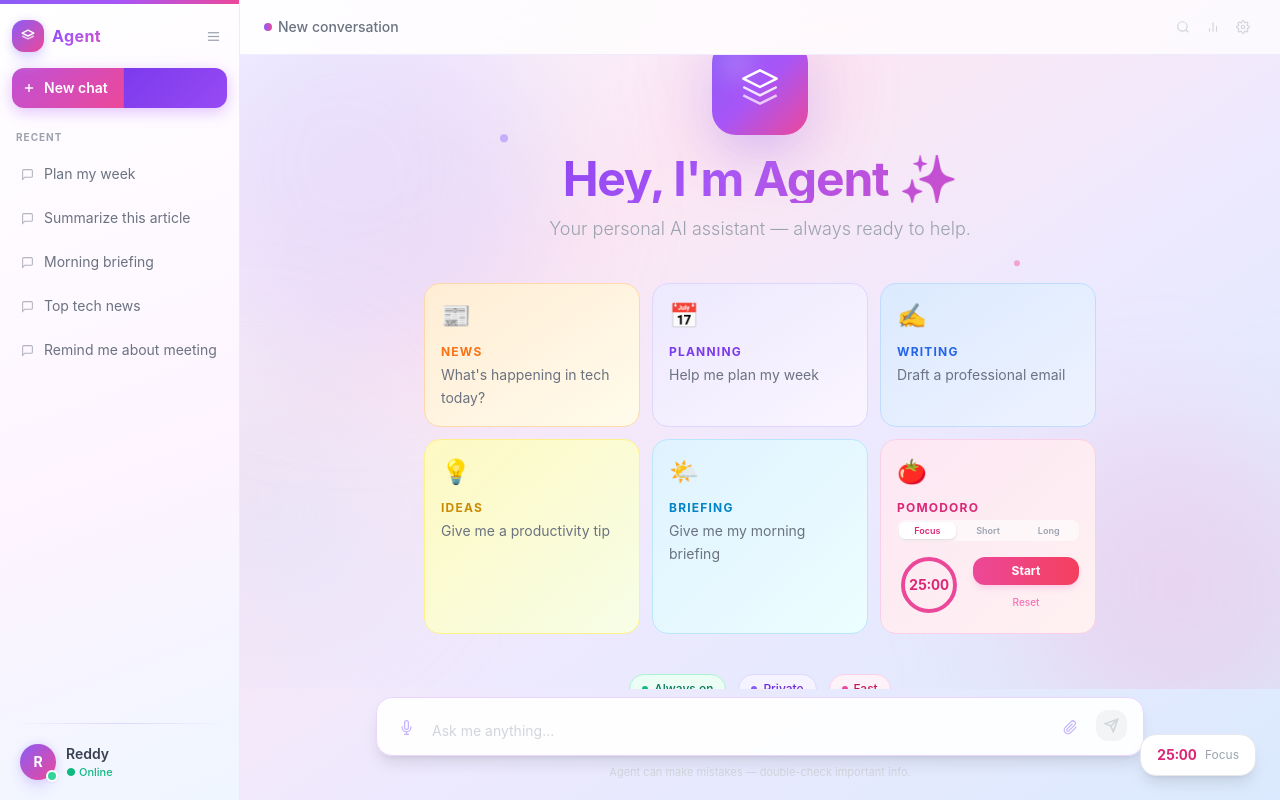
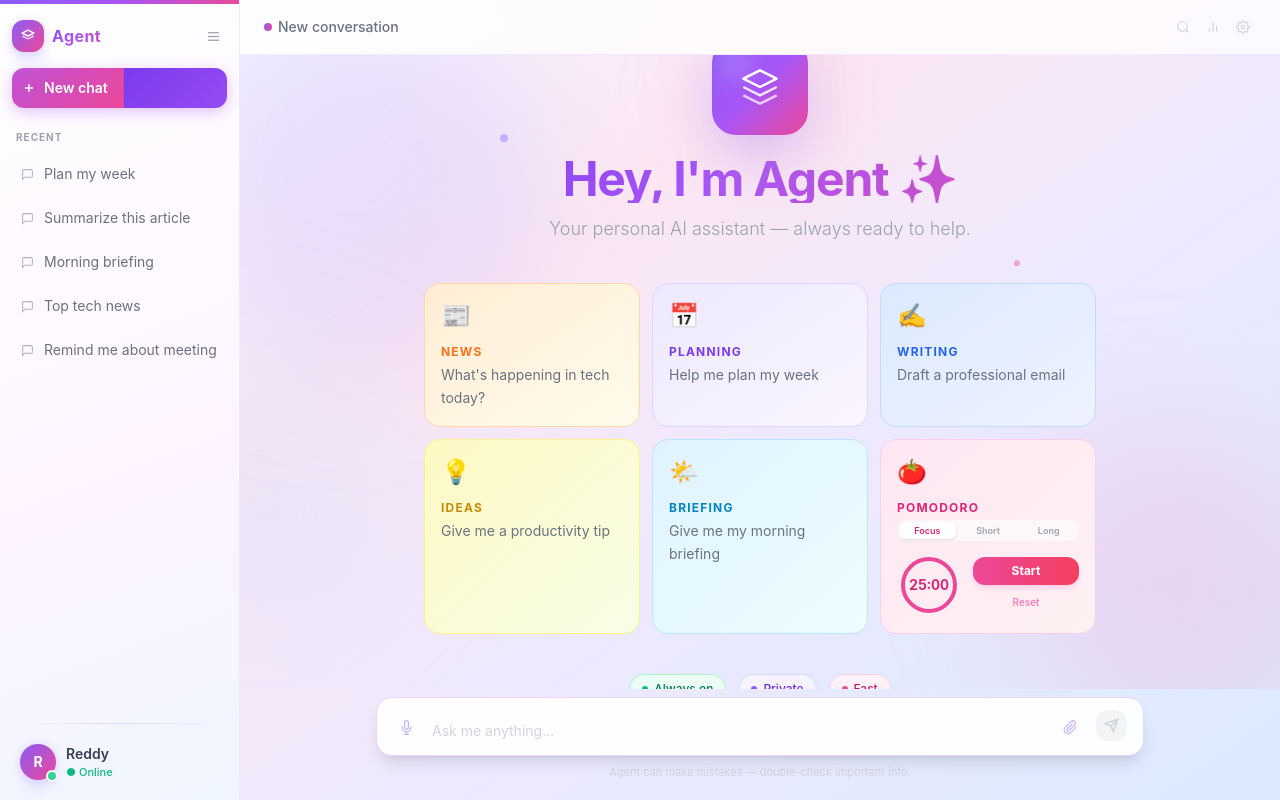
Before and after one commit to Reddy-Chandana-P/agent, a React (Vite) app: page / in a window 1280 px wide. Built offline with nearby package versions, Linux system fonts and the light colour scheme.

Commit message:
Remove floating Pomodoro widget

```diff
--- a/src/App.jsx
+++ b/src/App.jsx
@@ -3,7 +3,6 @@ import Sidebar from "./components/Sidebar";
 import ChatMessage from "./components/ChatMessage";
 import ChatInput from "./components/ChatInput";
 import WelcomeScreen from "./components/WelcomeScreen";
-import PomodoroWidget from "./components/PomodoroWidget";
 
 const MOCK_REPLY = "I'm your personal agent — backend coming soon! For now I'm just a pretty face 😄";
 
@@ -99,7 +98,6 @@ export default function App() {
 
         <ChatInput onSend={handleSend} disabled={loading} />
       </div>
-      <PomodoroWidget />
     </div>
   );
 }
```
